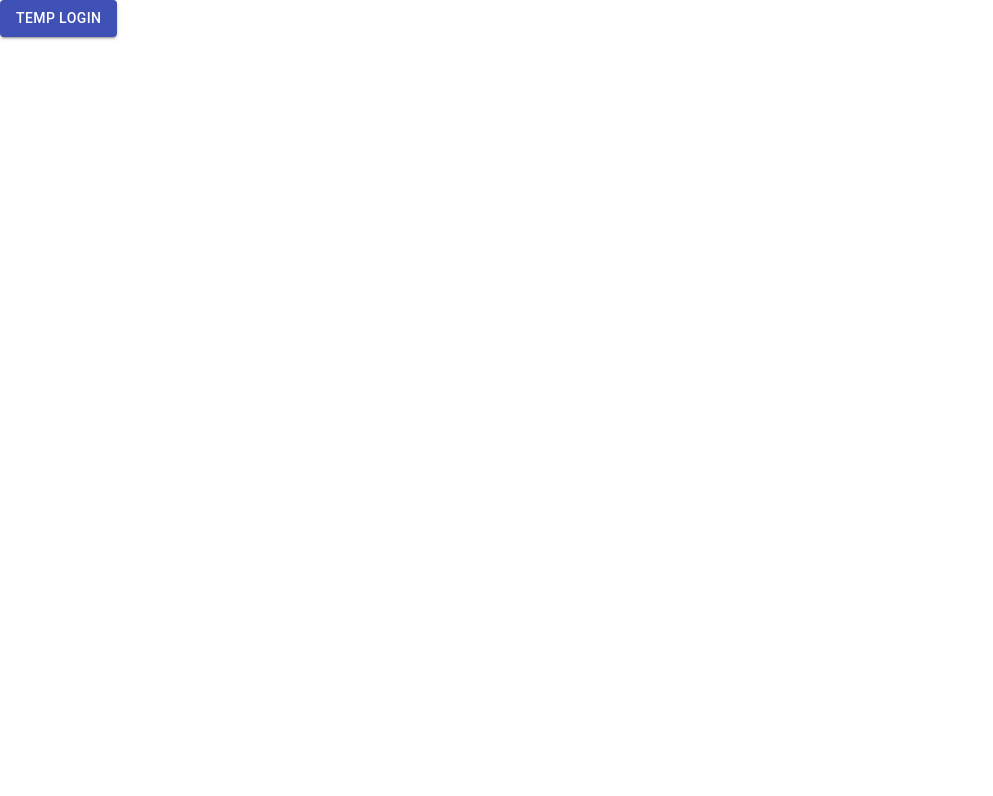
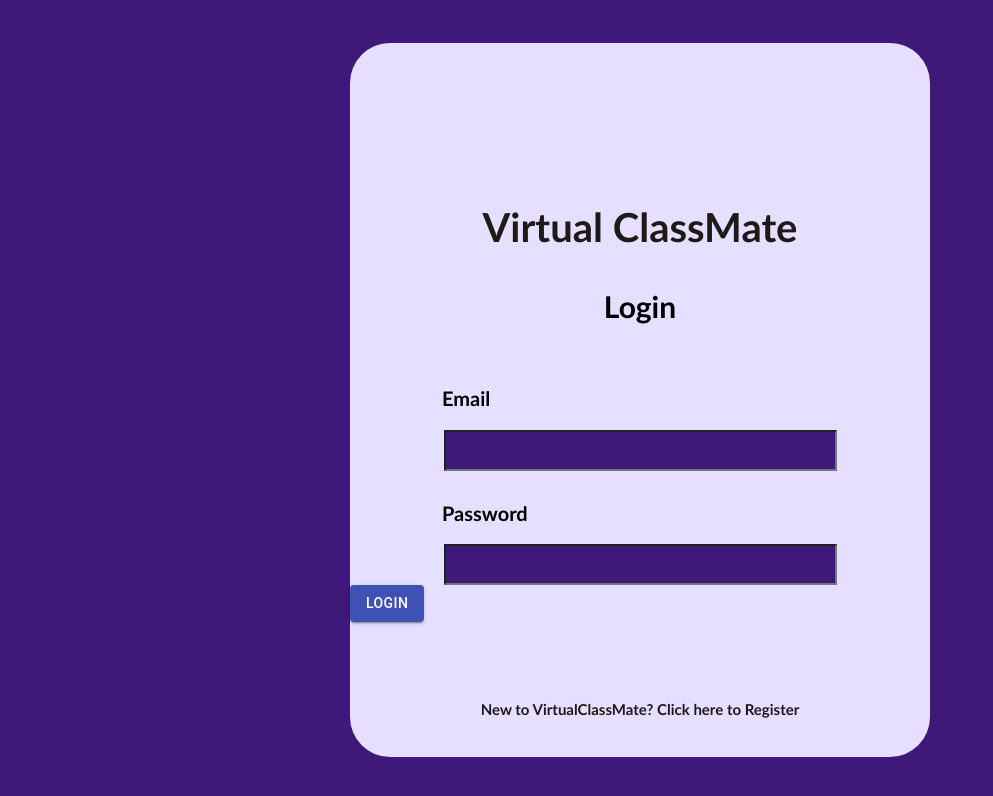
Before and after one commit to quacklinhui/VirtualClassMate, a React (Create React App) app in the folder frontend/: page /login in a window 1280 px wide. Shown: the top 796 px of the page, without its empty margins (0-993 px from the left). Built offline with nearby package versions, Linux system fonts and the light colour scheme.

Commit message:
Add login elements and css

```diff
--- /dev/null
+++ b/frontend/src/LoginComponents/Login.css
@@ -0,0 +1,123 @@
+.App {
+    text-align: center;
+    background-color: blueviolet;}
+
+  .body{
+    background-color: #282c34;
+    min-height: 100vh;
+    display: flex;
+    flex-direction: column;
+    align-items: center;
+    justify-content: center;
+    background-color: #3E197A;
+  }
+
+  .app {
+  position:fixed;
+  top:50%;
+  left:50%;
+  transform: translate(-50%, -50%);
+  position: absolute;
+  width: 580px;
+  height: 714px;
+  background: #E7DFFF;
+  border-radius: 40px;
+
+  }
+
+  .virtualClassMate{
+  padding-top: 128px;
+  text-align: center;
+  font-family: 'Trebuchet MS', 'Lucida Sans Unicode', 'Lucida Grande', 'Lucida Sans', Arial, sans-serif;
+  font-style: normal;
+  font-weight: bold;
+  font-size: 40px;
+  line-height: 59px;
+  color: #1D1A1A;
+  }
+
+  .login{
+  text-align: center;
+  font-family: 'Trebuchet MS', 'Lucida Sans Unicode', 'Lucida Grande', 'Lucida Sans', Arial, sans-serif;
+  font-style: normal;
+  font-weight: bold;
+  font-size: 30px;
+  line-height: 45px;
+  }
+
+  .email{
+  padding-top: 30px;
+  padding-left: 92px;
+  font-family: 'Trebuchet MS', 'Lucida Sans Unicode', 'Lucida Grande', 'Lucida Sans', Arial, sans-serif;
+  font-style: normal;
+  font-weight: bold;
+  font-size: 20px;
+  line-height: 30px;
+  }
+
+  .loginbutton{
+    top:82%;
+    left:80%;
+    transform: translate(-50%, -50%);
+    position: absolute;
+    display: flex;
+    justify-content: center;
+    color:#FFFFFF;
+    width: 393px;
+    height: 48px;
+    background: #5B1EBE;
+    font-family: 'Trebuchet MS', 'Lucida Sans Unicode', 'Lucida Grande', 'Lucida Sans', Arial, sans-serif;
+    font-style: normal;
+    font-weight: bold;
+    font-size: 20px;
+    line-height: 30px;
+  }
+
+  .emailinput{
+    display: block;
+  margin-left: auto;
+  margin-right: auto;
+    width: 385px;
+    height: 35px;
+    color:#FFFFFF;
+  font-size: 15px;
+  line-height: 30px;
+  font-family: 'Trebuchet MS', 'Lucida Sans Unicode', 'Lucida Grande', 'Lucida Sans', Arial, sans-serif;
+  background-color: #3E197A;
+  }
+
+  .pwinput{
+  display: block;
+  margin-left: auto;
+  margin-right: auto;
+  width: 385px;
+  height: 35px;
+    color:#FFFFFF;
+    font-size: 15px;
+    line-height: 30px;
+    font-family: 'Trebuchet MS', 'Lucida Sans Unicode', 'Lucida Grande', 'Lucida Sans', Arial, sans-serif;
+    background-color: #3E197A;
+    }
+
+  .pw{
+  padding-left: 92px;
+  padding-top: 10px;
+
+  font-family: 'Trebuchet MS', 'Lucida Sans Unicode', 'Lucida Grande', 'Lucida Sans', Arial, sans-serif;
+  font-style: normal;
+  font-weight: bold;
+  font-size: 20px;
+  line-height: 30px;
+  }
+
+  .linktoreg {
+  padding-top: 40px;
+  text-align:center;
+  font-family: 'Trebuchet MS', 'Lucida Sans Unicode', 'Lucida Grande', 'Lucida Sans', Arial, sans-serif;
+  font-style: normal;
+  font-weight: bold;
+  font-size: 15px;
+  line-height: 25px;
+
+  color: #1D1A1A;
+  }
--- a/frontend/src/LoginComponents/Login.js
+++ b/frontend/src/LoginComponents/Login.js
@@ -2,15 +2,39 @@ import {BrowserRouter as Router,  Redirect,  useHistory} from "react-router-dom"
 import {useState} from 'react';
 import HomePage from '../HomeComponents/HomePage';
 import {Button, Typography, Paper, Box, Container} from '@material-ui/core'
+import './Login.css';
 
 function Login() {
 
     let history = useHistory();
     return (
         <div>
+        <div className="app">
+          <h1 className="virtualClassMate">
+            Virtual ClassMate
+          </h1>
+          <h2 className="login">
+            Login
+          </h2>
+          <h2 className="email">
+            Email
+          </h2>
+          <input className="emailinput"></input>
+          <h2 className="pw">
+            Password
+          </h2>
+          <input className="pwinput"></input>
             <Button variant="contained" color="primary" onClick={() => { history.push("/home")}}>
-              Temp Login
+              Login
           </Button>
+          <h6 className="linktoreg">
+            New to VirtualClassMate? <a>Click here</a> to Register
+          </h6>
+
+        </div>
+        <body className="body">
+        </body>
+
         </div>
       );
     }
```
